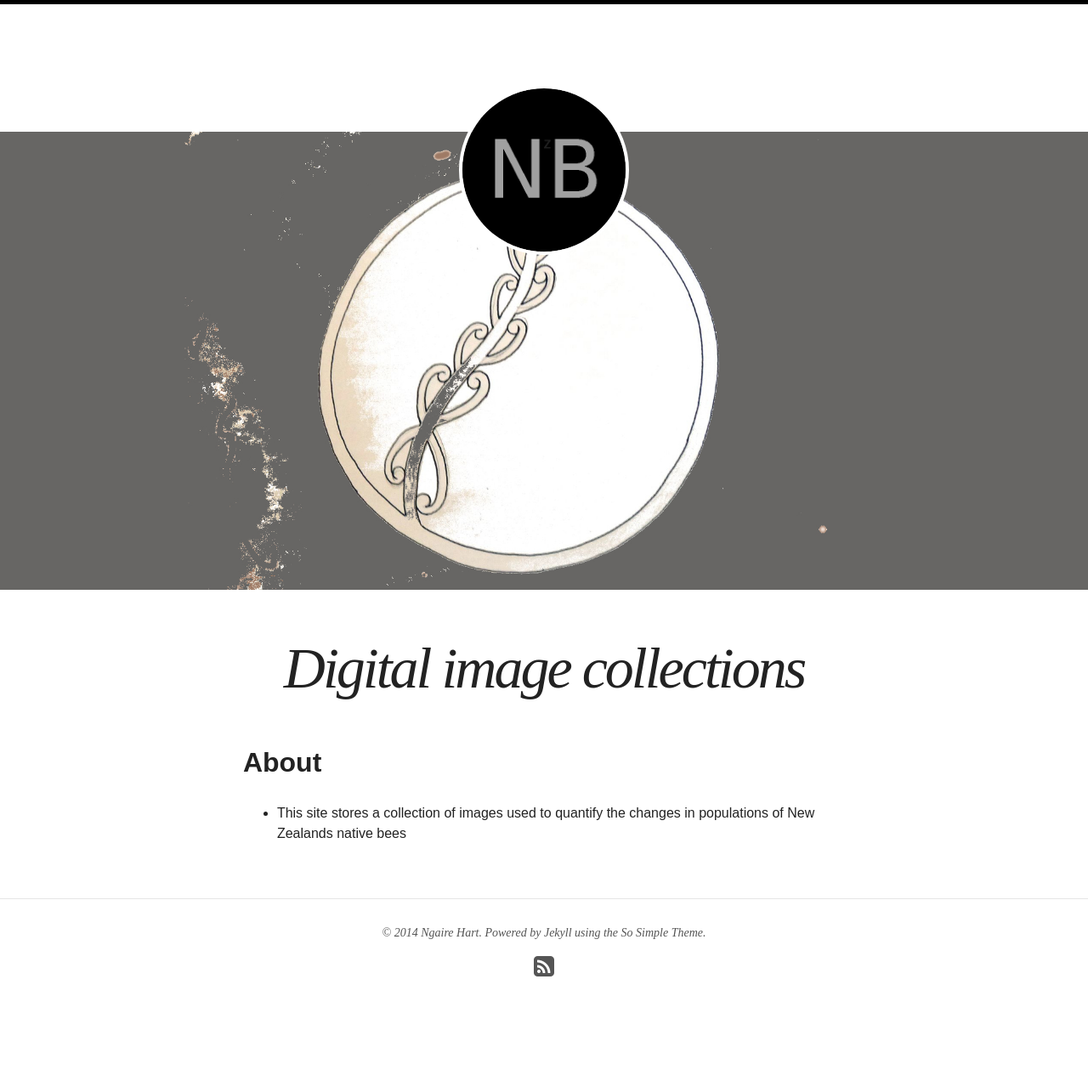
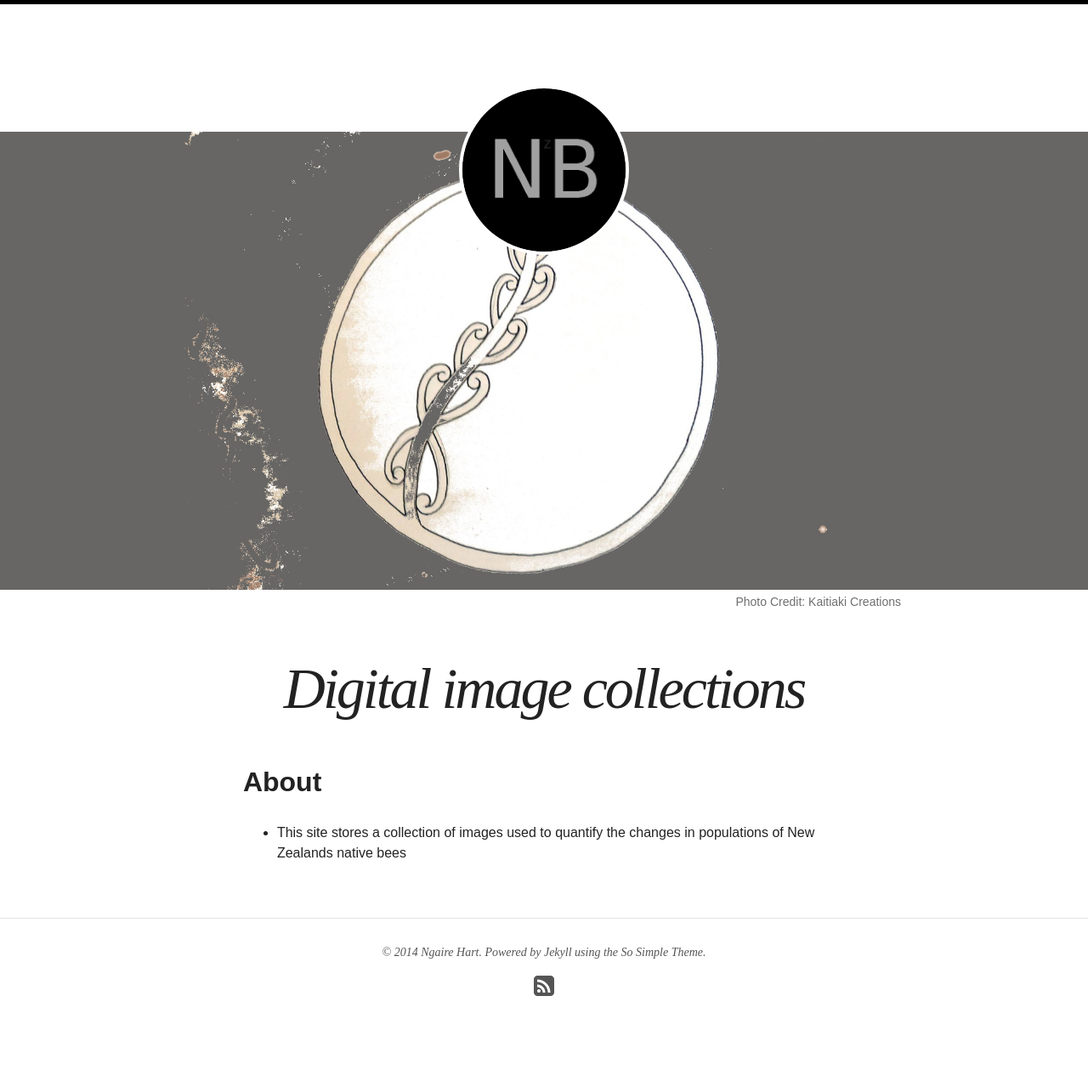
Before and after one commit to nzbees/nzbees.github.io, a Jekyll site: the page built from about/index.md, in a window 1280 px wide. Shown: the whole page at 85% size. Built offline with Jekyll 4.4.1, drawn with Linux system fonts in a browser that asks for light colours; nearby versions of some CDN libraries; before the commit the page ends 1249 px from its top, so only the background shows below that.

Commit message:
Update index.md

```diff
--- a/about/index.md
+++ b/about/index.md
@@ -4,15 +4,10 @@ title: Digital image collections
 modified: 2014-08-08T19:44:38.564948-04:00
 image:
   feature: image_05.jpg
+  credit: Kaitiaki Creations
 
 ---
 
 ## About
 
 * This site stores a collection of images used to quantify the changes in populations of New Zealands native bees
-
-
-
-
-
-[^1]: Example: *domain.com/category-name/post-title*
```
